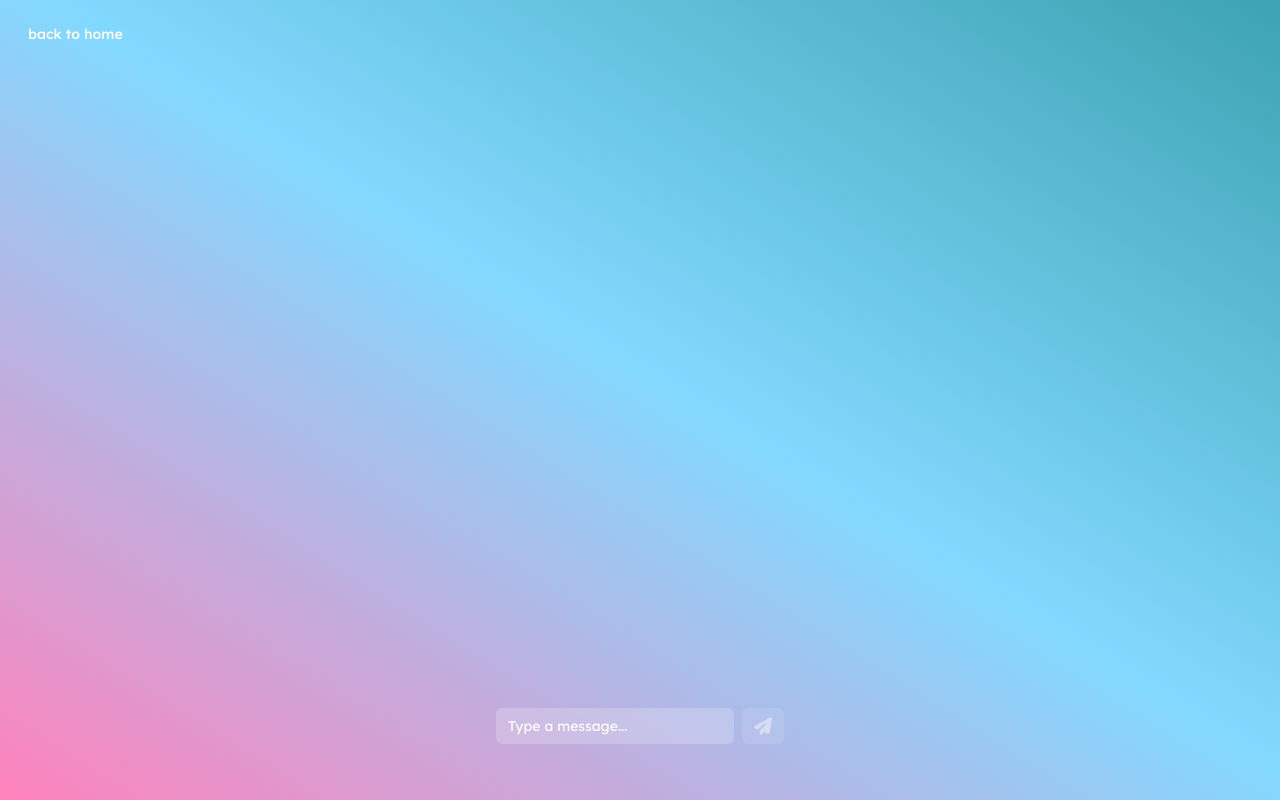
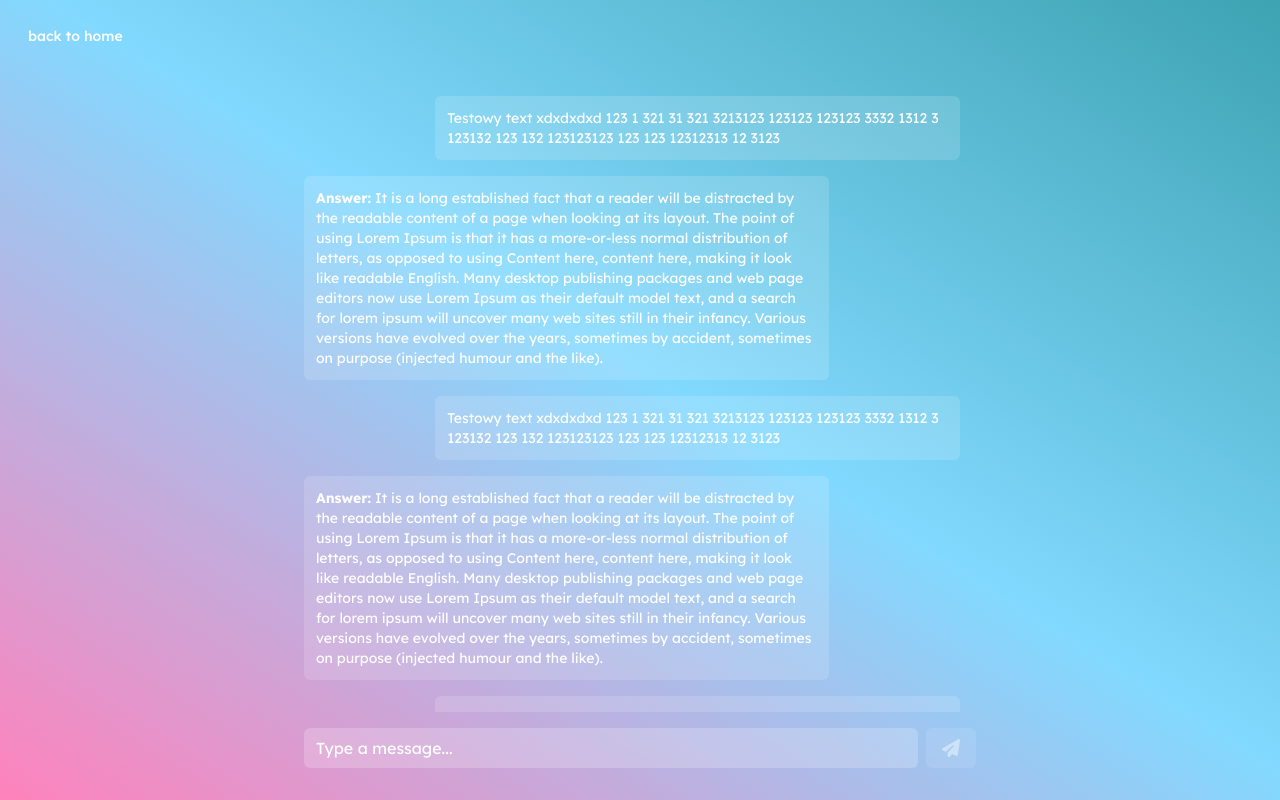
Before and after one commit to DominikKoniarz/nextjs-chatgpt-integration, a Next.js app: page /chat in a window 1280 px wide. Built offline with nearby package versions, Linux system fonts and the light colour scheme.

Commit message:
Do messages list with all components

```diff
--- /dev/null
+++ b/src/app/chat/_components/AnswerMessage.tsx
@@ -0,0 +1,7 @@
+export default function AnswerMessage({ text }: { text: string }) {
+	return (
+		<li className="w-fit max-w-[80%] self-start rounded-md bg-white/15 p-3 text-sm">
+			<span className="font-bold capitalize">Answer:</span> {text}
+		</li>
+	);
+}
--- a/src/app/chat/_components/Form.tsx
+++ b/src/app/chat/_components/Form.tsx
@@ -8,7 +8,7 @@ export default function Form() {
 	const [prompValue, setPrompValue] = useState<string>("");
 
 	return (
-		<form className="mb-0 flex w-full flex-row items-end gap-2 sm:mb-10 sm:w-72">
+		<form className="mx-auto mb-0 mt-4 flex w-full max-w-2xl shrink-0 flex-row items-end gap-2 self-end sm:mb-4">
 			<FormPrompt
 				promptValue={prompValue}
 				setPromptValue={(value) => setPrompValue(value)}
--- a/src/app/chat/_components/FormPrompt.tsx
+++ b/src/app/chat/_components/FormPrompt.tsx
@@ -15,7 +15,7 @@ export default function FormPrompt({
 			ref={textareaRef}
 			value={promptValue}
 			onChange={(e) => setPromptValue(e.target.value)}
-			className="h-min min-h-min w-full resize-none overflow-hidden border-none bg-white/20 text-white transition-colors placeholder:text-white focus:bg-white/25 focus:ring-white focus:ring-offset-0 focus-visible:bg-white/25 focus-visible:ring-white focus-visible:ring-offset-0"
+			className="h-min min-h-min w-full resize-none overflow-hidden border-none bg-white/20 text-base text-white transition-colors placeholder:text-white focus:bg-white/25 focus:ring-white focus:ring-offset-0 focus-visible:bg-white/25 focus-visible:ring-white focus-visible:ring-offset-0"
 			placeholder="Type a message..."
 			rows={1}
 			style={{ height: "auto" }}
--- /dev/null
+++ b/src/app/chat/_components/MessagesList.tsx
@@ -0,0 +1,63 @@
+import AnswerMessage from "./AnswerMessage";
+import UserMessage from "./UserMessage";
+
+export default function MessagesList() {
+	return (
+		<ul
+			className="mx-auto mt-10 flex h-full w-full max-w-2xl flex-col justify-start gap-4 overflow-auto pr-4"
+			id="messages-list"
+		>
+			<UserMessage
+				text={`Testowy text xdxdxdxd 123 1 321 31 321 3213123 123123 123123 3332 1312 3 123132 123 132 123123123 123 123 12312313 12
+					3123`}
+			/>
+			<AnswerMessage
+				text="It is a
+				long established fact that a reader will be distracted by the
+				readable content of a page when looking at its layout. The point
+				of using Lorem Ipsum is that it has a more-or-less normal
+				distribution of letters, as opposed to using Content here,
+				content here, making it look like readable English. Many desktop
+				publishing packages and web page editors now use Lorem Ipsum as
+				their default model text, and a search for lorem ipsum will
+				uncover many web sites still in their infancy. Various versions
+				have evolved over the years, sometimes by accident, sometimes on
+				purpose (injected humour and the like)."
+			/>
+			<UserMessage
+				text={`Testowy text xdxdxdxd 123 1 321 31 321 3213123 123123 123123 3332 1312 3 123132 123 132 123123123 123 123 12312313 12
+					3123`}
+			/>
+			<AnswerMessage
+				text="It is a
+				long established fact that a reader will be distracted by the
+				readable content of a page when looking at its layout. The point
+				of using Lorem Ipsum is that it has a more-or-less normal
+				distribution of letters, as opposed to using Content here,
+				content here, making it look like readable English. Many desktop
+				publishing packages and web page editors now use Lorem Ipsum as
+				their default model text, and a search for lorem ipsum will
+				uncover many web sites still in their infancy. Various versions
+				have evolved over the years, sometimes by accident, sometimes on
+				purpose (injected humour and the like)."
+			/>
+			<UserMessage
+				text={`Testowy text xdxdxdxd 123 1 321 31 321 3213123 123123 123123 3332 1312 3 123132 123 132 123123123 123 123 12312313 12
+				3123`}
+			/>
+			<AnswerMessage
+				text="It is a
+			long established fact that a reader will be distracted by the
+			readable content of a page when looking at its layout. The point
+			of using Lorem Ipsum is that it has a more-or-less normal
+			distribution of letters, as opposed to using Content here,
+			content here, making it look like readable English. Many desktop
+			publishing packages and web page editors now use Lorem Ipsum as
+			their default model text, and a search for lorem ipsum will
+			uncover many web sites still in their infancy. Various versions
+			have evolved over the years, sometimes by accident, sometimes on
+			purpose (injected humour and the like)."
+			/>
+		</ul>
+	);
+}
--- a/src/app/chat/_components/Nav.tsx
+++ b/src/app/chat/_components/Nav.tsx
@@ -2,7 +2,7 @@ import { Button } from "@/components/ui/button";
 
 export default function Nav() {
 	return (
-		<nav className="flex h-10 w-full flex-row items-center justify-start">
+		<nav className="flex h-10 w-full shrink-0 flex-row items-center justify-start">
 			<Button variant="link" size="sm" className="text-white">
 				back to home
 			</Button>
--- a/src/app/chat/_components/SubmitButton.tsx
+++ b/src/app/chat/_components/SubmitButton.tsx
@@ -7,7 +7,6 @@ export default function SubmitButton({ disabled }: { disabled: boolean }) {
 			aria-disabled={disabled}
 			disabled={disabled}
 			type="submit"
-			size="sm"
 			className="focus-visible:white bg-white/20 text-lg hover:bg-white/25 focus:bg-white/25 focus:ring-offset-0 focus-visible:border-none focus-visible:bg-white/25 focus-visible:ring-white focus-visible:ring-offset-0 active:bg-white/25"
 		>
 			<FaPaperPlane className="text-white" />
--- /dev/null
+++ b/src/app/chat/_components/UserMessage.tsx
@@ -0,0 +1,7 @@
+export default function UserMessage({ text }: { text: string }) {
+	return (
+		<li className="flex w-fit max-w-[80%] flex-col items-start self-end rounded-md bg-white/15 p-3 text-sm">
+			{text}
+		</li>
+	);
+}
--- a/src/app/chat/page.tsx
+++ b/src/app/chat/page.tsx
@@ -1,12 +1,16 @@
+import FlexWrapper from "@/components/FlexWrapper";
 import Form from "./_components/Form";
 import Nav from "./_components/Nav";
+import MessagesList from "./_components/MessagesList";
 
 export default function page() {
 	return (
-		<main className="flex h-full w-full flex-col items-center justify-end bg-gradient-to-tr from-gradient-from via-gradient-via via-[52%] to-gradient-to p-4 text-white">
+		<main className="flex h-full w-full flex-col bg-gradient-to-tr from-gradient-from via-gradient-via via-[52%] to-gradient-to p-4 text-white">
 			<Nav />
-			<div className="h-full w-full"></div>
+			{/* <FlexWrapper className="mx-auto mb-4 mt-10 h-full w-full max-w-2xl flex-col gap-0"> */}
+			<MessagesList />
 			<Form />
+			{/* </FlexWrapper> */}
 		</main>
 	);
 }
--- a/src/app/globals.css
+++ b/src/app/globals.css
@@ -8,3 +8,22 @@
 		@apply h-full;
 	}
 }
+
+#messages-list::-webkit-scrollbar {
+	@apply w-2;
+}
+
+/* Track */
+#messages-list::-webkit-scrollbar-track {
+	@apply rounded-lg bg-white/20;
+}
+
+/* Handle */
+#messages-list::-webkit-scrollbar-thumb {
+	@apply rounded-lg bg-white/40;
+}
+
+/* Handle on hover */
+#messages-list::-webkit-scrollbar-thumb:hover {
+	@apply bg-white/60;
+}
```
